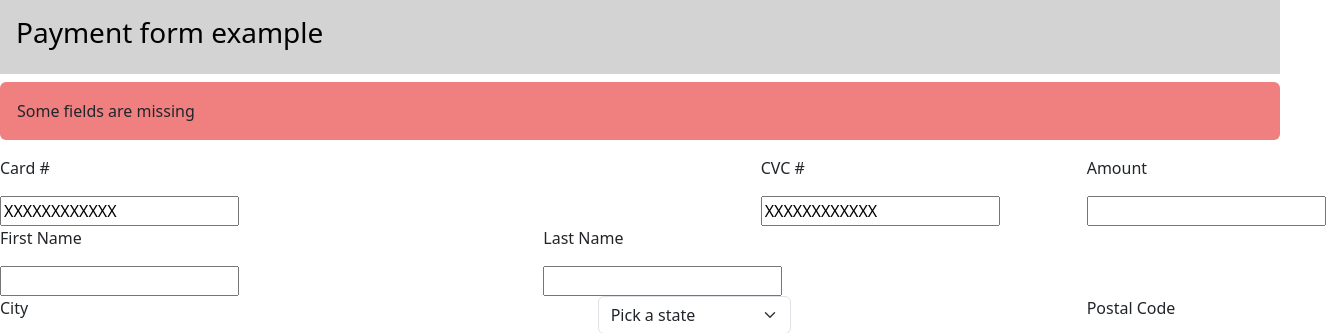
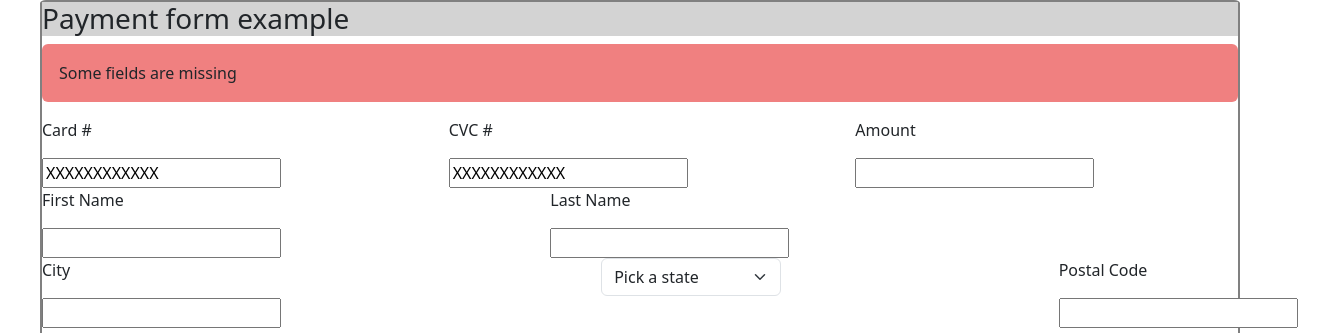
Before and after one commit to Alejandra36a/Formulario-AAguirre, a plain HTML site: page index.html in a window 1280 px wide. Shown: the top 333 px of the page, 1326 px wide, since content can reach past the window. Drawn offline with nearby package versions, Linux system fonts and the light colour scheme.

Commit message:
cambios css

```diff
--- a/index.html
+++ b/index.html
@@ -14,8 +14,9 @@
 </head>
 
 <body>
-    <div class="caja ">
-        <div class="titulo p-3 mb-2 text-black">
+    <div class="fondo">
+        <div class="contenedor ">
+            <div class="titulo">
                 <h3>Payment form example</h3>
             </div>
             <div class="alert " role="alert">
@@ -23,15 +24,15 @@
             </div>
             <div class="  datos-card ">
                 <div class="row justify-content-between">
-                <div class="col-6">
+                    <div class="col-12 col-lg-4 ">
                         <p>Card #</p>
                         <input type="text" value="XXXXXXXXXXXX" />
                     </div>
-                <div class="col-2">
+                    <div class="col-12 col-lg-4 ">
                         <p>CVC #</p>
                         <input type="text" value="XXXXXXXXXXXX" />
                     </div>
-                <div class="col-2">
+                    <div class="col-12 col-lg-4 ">
                         <p>Amount</p>
                         <input type="text" value="" />
                     </div>
@@ -100,7 +101,7 @@
             </div>
 
         </div>
-
+    </div>
 
     <script src="https://cdn.jsdelivr.net/npm/bootstrap@5.3.3/dist/js/bootstrap.bundle.min.js"
         integrity="sha384-YvpcrYf0tY3lHB60NNkmXc5s9fDVZLESaAA55NDzOxhy9GkcIdslK1eN7N6jIeHz" crossorigin="anonymous">
--- a/style.css
+++ b/style.css
@@ -1,6 +1,21 @@
-.titulo{
+.titulo {
     background-color: lightgray;
+
 }
-.alert{
+
+.alert {
     background-color: lightcoral;
 }
+
+.contenedor {
+    margin: 0 auto  ;
+    border-radius: 0.5%;
+    border: 2px solid gray;
+    height: 650px;
+    width: 1200px;
+
+}
+
+.fondo {
+    display: center;
+}
```
Lines whose indentation alone changed are shown as unchanged.
